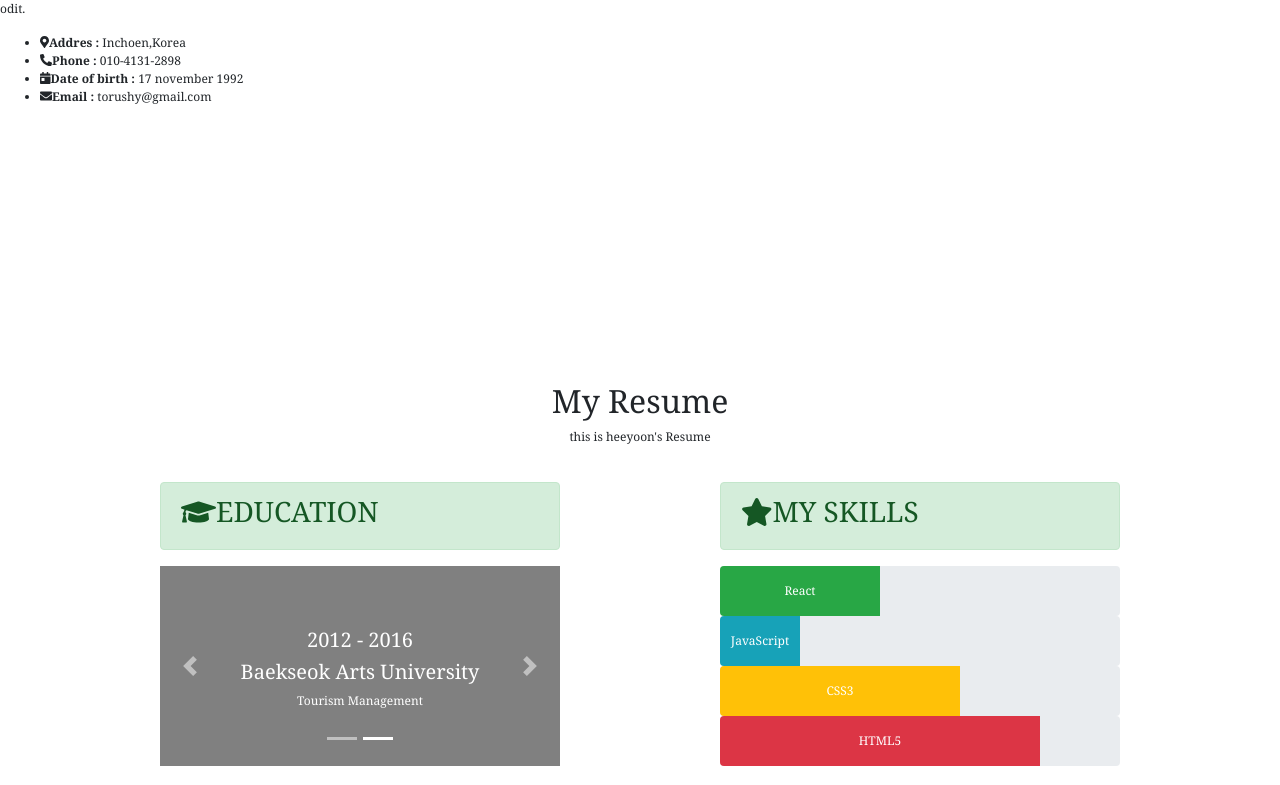
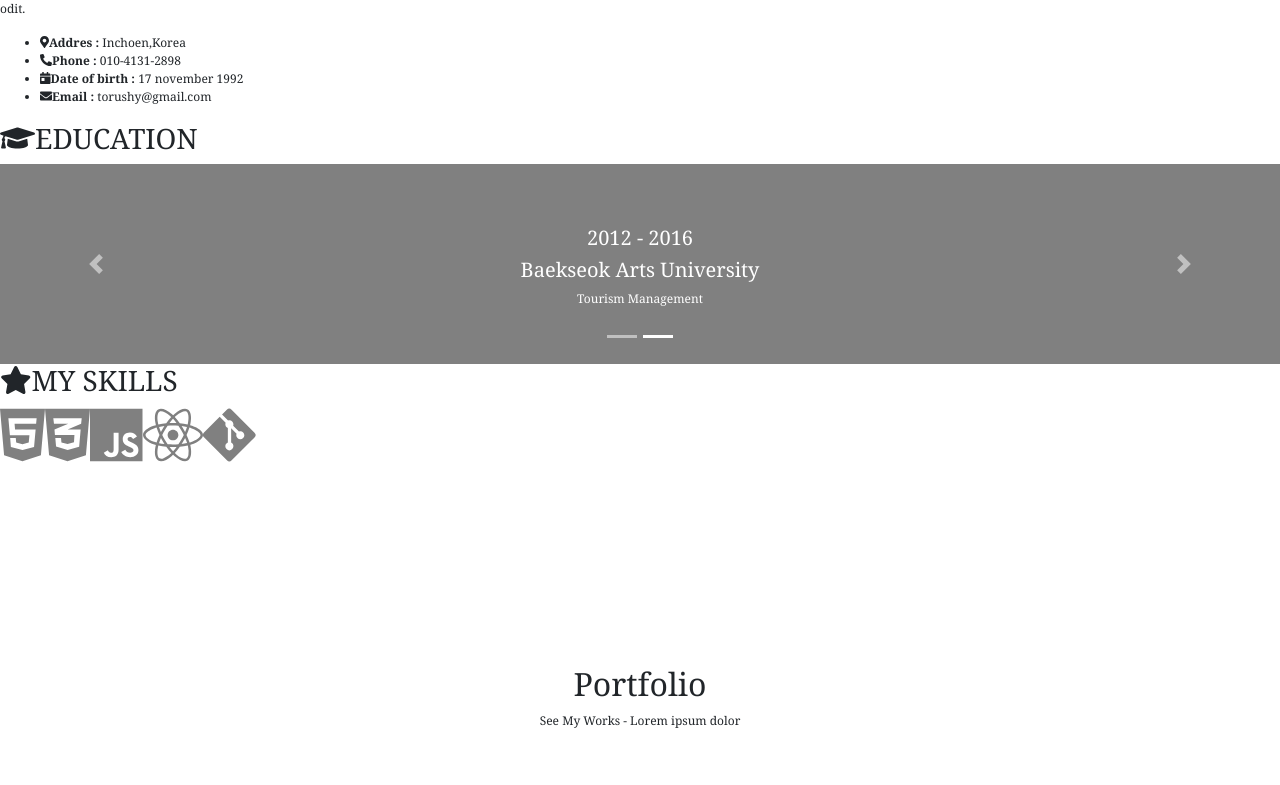
Before and after one commit to sungheeyoon/portfolio, a React (Create React App) app: page / in a window 1280 px wide. Shown: the part 1202-1987 px from the top of the page. Built offline with nearby package versions, Linux system fonts and the light colour scheme; grey boxes are pictures that could not be loaded.

Commit message:
Remove Resume and merge into About

```diff
--- a/src/App.js
+++ b/src/App.js
@@ -1,7 +1,6 @@
 import "bootstrap/dist/css/bootstrap.min.css";
 import NavigtionBar from "./Components/navbar";
 import About from "./Components/about";
-import Resume from "./Components/resume";
 import Portfolio from "./Components/portfolio";
 import Hello from "./Components/hello";
 import Contact from "./Components/contact";
@@ -11,7 +10,6 @@ function App() {
       <NavigtionBar />
       <Hello />
       <About />
-      <Resume />
       <Portfolio />
       <Contact />
     </div>
--- a/src/Components/about.js
+++ b/src/Components/about.js
@@ -5,7 +5,18 @@ import {
   faMapMarkerAlt,
   faPhoneAlt,
   faEnvelope,
+  faGraduationCap,
+  faStar,
 } from "@fortawesome/free-solid-svg-icons";
+import { useState } from "react";
+import { Carousel } from "react-bootstrap";
+import {
+  faCss3Alt,
+  faGitAlt,
+  faHtml5,
+  faJs,
+  faReact,
+} from "@fortawesome/free-brands-svg-icons";
 
 const AboutContainer = styled.div`
   padding: 130px 0;
@@ -16,6 +27,36 @@ const AboutTitle = styled.div`
   align-items: center;
   margin-bottom: 30px;
 `;
+
+const ControlledCarousel = () => {
+  const [index, setIndex] = useState(0);
+
+  const handleSelect = (selectedIndex, e) => {
+    setIndex(selectedIndex);
+  };
+
+  return (
+    <Carousel activeIndex={index} onSelect={handleSelect}>
+      <Carousel.Item>
+        <div style={{ height: "200px", backgroundColor: "grey" }}></div>
+        <Carousel.Caption>
+          <h5>2016 - 2018</h5>
+          <h5>Bachalor - Konkuk University</h5>
+          <p>Computer Science Transfer</p>
+        </Carousel.Caption>
+      </Carousel.Item>
+
+      <Carousel.Item>
+        <div style={{ height: "200px", backgroundColor: "grey" }}></div>
+        <Carousel.Caption>
+          <h5>2012 - 2016</h5>
+          <h5>Baekseok Arts University</h5>
+          <p>Tourism Management</p>
+        </Carousel.Caption>
+      </Carousel.Item>
+    </Carousel>
+  );
+};
 const About = () => {
   return (
     <AboutContainer>
@@ -57,6 +98,28 @@ const About = () => {
           </li>
         </ul>
       </div>
+      <div>
+        <div>
+          <h3>
+            <FontAwesomeIcon icon={faGraduationCap} className="search" />
+            EDUCATION
+          </h3>
+
+          <ControlledCarousel />
+        </div>
+        <div>
+          <h3>
+            <FontAwesomeIcon icon={faStar} className="search" />
+            MY SKILLS
+          </h3>
+
+          <FontAwesomeIcon icon={faHtml5} size={"5x"} color={"grey"} />
+          <FontAwesomeIcon icon={faCss3Alt} size={"5x"} color={"grey"} />
+          <FontAwesomeIcon icon={faJs} size={"5x"} color={"grey"} />
+          <FontAwesomeIcon icon={faReact} size={"5x"} color={"grey"} />
+          <FontAwesomeIcon icon={faGitAlt} size={"5x"} color={"grey"} />
+        </div>
+      </div>
     </AboutContainer>
   );
 };
--- a/src/Components/resume.js
+++ /dev/null
@@ -1,113 +0,0 @@
-import styled from "styled-components";
-import { FontAwesomeIcon } from "@fortawesome/react-fontawesome";
-import { faGraduationCap, faStar } from "@fortawesome/free-solid-svg-icons";
-import { Alert, Carousel, ProgressBar } from "react-bootstrap";
-import { useState } from "react";
-
-const ResumeContainer = styled.div`
-  margin: 130px 0;
-`;
-const ResumeTitle = styled.div`
-  display: flex;
-  align-items: center;
-  flex-direction: column;
-`;
-const ResumeBoxs = styled.div`
-  margin-top: 20px;
-  display: flex;
-  justify-content: space-evenly;
-`;
-const ResumeBox = styled.div`
-  display: flex;
-  flex-direction: column;
-  width: 400px;
-`;
-
-const ControlledCarousel = () => {
-  const [index, setIndex] = useState(0);
-
-  const handleSelect = (selectedIndex, e) => {
-    setIndex(selectedIndex);
-  };
-
-  return (
-    <Carousel activeIndex={index} onSelect={handleSelect}>
-      <Carousel.Item>
-        <div style={{ height: "200px", backgroundColor: "grey" }}></div>
-        <Carousel.Caption>
-          <h5>2016 - 2018</h5>
-          <h5>Bachalor - Konkuk University</h5>
-          <p>Computer Science Transfer</p>
-        </Carousel.Caption>
-      </Carousel.Item>
-
-      <Carousel.Item>
-        <div style={{ height: "200px", backgroundColor: "grey" }}></div>
-        <Carousel.Caption>
-          <h5>2012 - 2016</h5>
-          <h5>Baekseok Arts University</h5>
-          <p>Tourism Management</p>
-        </Carousel.Caption>
-      </Carousel.Item>
-    </Carousel>
-  );
-};
-const Resume = () => {
-  return (
-    <ResumeContainer>
-      <ResumeTitle>
-        <h2>My Resume</h2>
-        <p>this is heeyoon's Resume</p>
-      </ResumeTitle>
-      <ResumeBoxs>
-        <ResumeBox>
-          <Alert variant="success">
-            <h3>
-              <FontAwesomeIcon icon={faGraduationCap} className="search" />
-              EDUCATION
-            </h3>
-          </Alert>
-          <ControlledCarousel />
-        </ResumeBox>
-        <ResumeBox>
-          <div>
-            <Alert variant="success">
-              <h3>
-                <FontAwesomeIcon icon={faStar} className="search" />
-                MY SKILLS
-              </h3>
-            </Alert>
-          </div>
-          <div style={{ width: "400px" }}>
-            <ProgressBar
-              variant="success"
-              now={40}
-              label="React"
-              style={{ height: "50px" }}
-            />
-            <ProgressBar
-              variant="info"
-              now={20}
-              label="JavaScript"
-              style={{ height: "50px" }}
-            />
-            <ProgressBar
-              variant="warning"
-              now={60}
-              label="CSS3"
-              style={{ height: "50px" }}
-            />
-            <ProgressBar
-              variant="danger"
-              now={80}
-              label="HTML5"
-              style={{ height: "50px" }}
-            />
-          </div>
-        </ResumeBox>
-      </ResumeBoxs>
-    </ResumeContainer>
-  );
-};
-
-export default Resume;
```
